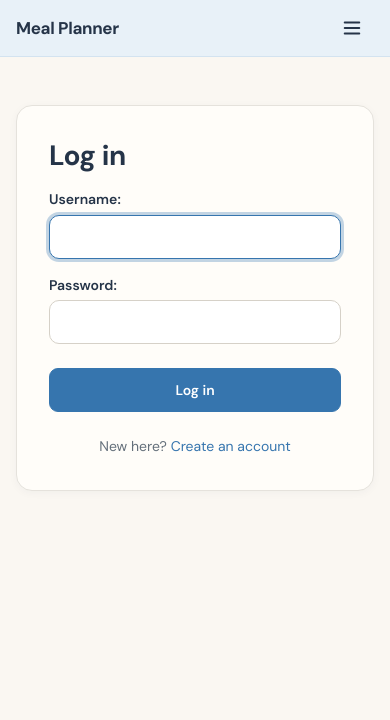
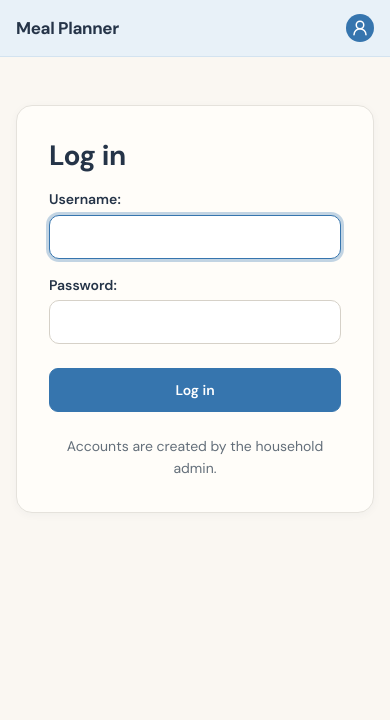
Before and after one commit to JorgeLg3/mealplanner, a Django app: page /auth/login/ in a window 390 px wide. Shown: the top 720 px of the page. Run offline with Django 5.2, Linux system fonts and the light colour scheme; parts of the project's set-up code (start-up, migrations or seed data) failed here and were passed over.

Commit message:
update auth to be mandatory

```diff
--- a/accounts/urls.py
+++ /dev/null
@@ -1,6 +0,0 @@
-from django.urls import path
-from .views import SignUpView
-
-urlpatterns = [
-    path("signup/", SignUpView.as_view(), name="signup"),
-]
--- a/django_project/settings.py
+++ b/django_project/settings.py
@@ -59,6 +59,9 @@ MIDDLEWARE = [
     "django.middleware.common.CommonMiddleware",
     "django.middleware.csrf.CsrfViewMiddleware",
     "django.contrib.auth.middleware.AuthenticationMiddleware",
+    # Whole site requires login; public views opt out with @login_not_required
+    # (Django's own login/logout/password-reset views already do).
+    "django.contrib.auth.middleware.LoginRequiredMiddleware",
     "django.contrib.messages.middleware.MessageMiddleware",
     "django.middleware.clickjacking.XFrameOptionsMiddleware",
 ]
--- a/django_project/urls.py
+++ b/django_project/urls.py
@@ -10,7 +10,6 @@ urlpatterns = [
     path("todo/", include("todo.urls")),
     path("health/", include("healthcheck.urls")),
     path("auth/", include("django.contrib.auth.urls")),
-    path("auth/", include("accounts.urls")),
     path("admin/", admin.site.urls),
 ]
 
--- a/healthcheck/views.py
+++ b/healthcheck/views.py
@@ -1,7 +1,9 @@
+from django.contrib.auth.decorators import login_not_required
+from django.db import connection
 from django.http import JsonResponse
-from django.db import connection
 
 
+@login_not_required  # probes and monitors aren't logged in
 def health_check(_request):
     try:
         with connection.cursor() as cursor:
--- a/static/css/base.css
+++ b/static/css/base.css
@@ -840,15 +840,33 @@ label {
     display: block;
   }
 
-  .site-account-menu > summary {
-    width: 2.75rem;
-    min-height: 2.75rem;
-    color: var(--color-text);
+  /* Round avatar (initial) that opens the account menu. */
+  .site-avatar {
+    display: grid;
+    place-items: center;
+    width: 2.25rem;
+    height: 2.25rem;
+    /* 44px touch target around the 36px circle */
+    margin: -0.25rem;
+    border: 0.25rem solid transparent;
+    background-clip: padding-box;
+    border-radius: 50%;
+    background-color: var(--color-primary);
+    color: var(--color-on-primary);
+    font-size: var(--text-sm);
+    font-weight: 700;
+    cursor: pointer;
+    transition: background-color var(--duration-fast) var(--ease);
   }
 
-  .site-account-menu > summary .icon {
-    width: 1.375rem;
-    height: 1.375rem;
+  .site-avatar:hover,
+  .site-account-menu[open] > .site-avatar {
+    background-color: var(--color-primary-hover);
+  }
+
+  .site-avatar .icon {
+    width: 1.125rem;
+    height: 1.125rem;
   }
 
   .site-main {
--- a/templates/base.html
+++ b/templates/base.html
@@ -24,6 +24,7 @@
 
         {# Active section: prefix match on the path. Templates live under the #}
         {# planner URL, so Planner is only active outside the templates pages. #}
+        {% if user.is_authenticated %}
         <nav class="site-nav" aria-label="Main">
           <a href="{{ planner_url }}"
              {% if planner_url in request.path and templates_url not in request.path %}class="is-active" aria-current="page"{% endif %}>{% include "icons/calendar.svg" %}<span>Planner</span></a>
@@ -34,6 +35,7 @@
           <a href="{{ todos_url }}"
              {% if todos_url in request.path %}class="is-active" aria-current="page"{% endif %}>{% include "icons/square-check.svg" %}<span>Todos</span></a>
         </nav>
+        {% endif %}
 
         <div class="site-auth">
           {% if user.is_authenticated %}
@@ -44,13 +46,15 @@
             </form>
           {% else %}
             <a href="{% url 'login' %}">Log in</a>
-            <a href="{% url 'signup' %}">Sign up</a>
           {% endif %}
         </div>
 
-        {# Mobile: account actions move into a menu; sections go to the tab bar. #}
+        {# Mobile: account actions sit behind the avatar; sections go to the tab bar. #}
         <details class="menu site-account-menu">
-          <summary class="btn icon-btn" aria-label="Account menu">{% include "icons/menu.svg" %}</summary>
+          {# Avatar: the user's initial, or a person outline when signed out. #}
+          <summary class="site-avatar" aria-label="{% if user.is_authenticated %}Account menu for {{ user.username }}{% else %}Account menu{% endif %}">
+            {% if user.is_authenticated %}{{ user.username|first|upper }}{% else %}{% include "icons/user.svg" %}{% endif %}
+          </summary>
           <div class="menu__items">
             {% if user.is_authenticated %}
               <span class="menu__label">Signed in as {{ user.username }}</span>
@@ -60,8 +64,7 @@
               </form>
             {% else %}
               <a href="{% url 'login' %}">Log in</a>
-              <a href="{% url 'signup' %}">Sign up</a>
-            {% endif %}
+              {% endif %}
           </div>
         </details>
       </div>
@@ -74,13 +77,15 @@
     {# Shown by app.js when an HTMX request fails. #}
     <div class="toast" id="toast" role="status" aria-live="polite" hidden></div>
 
-    {# Mobile bottom tab bar (hidden on wide screens). #}
+    {# Mobile bottom tab bar (hidden on wide screens); signed-in only. #}
+    {% if user.is_authenticated %}
     <nav class="tab-bar" aria-label="Sections">
       <a href="{{ planner_url }}" {% if planner_url in request.path and templates_url not in request.path %}class="is-active" aria-current="page"{% endif %}>{% include "icons/calendar.svg" %}<span>Planner</span></a>
       <a href="{{ templates_url }}" {% if templates_url in request.path %}class="is-active" aria-current="page"{% endif %}>{% include "icons/layers.svg" %}<span>Templates</span></a>
       <a href="{{ recipes_url }}" {% if recipes_url in request.path %}class="is-active" aria-current="page"{% endif %}>{% include "icons/book-open.svg" %}<span>Recipes</span></a>
       <a href="{{ todos_url }}" {% if todos_url in request.path %}class="is-active" aria-current="page"{% endif %}>{% include "icons/square-check.svg" %}<span>Todos</span></a>
     </nav>
+    {% endif %}
     <script src="{% static 'js/app.js' %}" defer></script>
     <script src="{% static 'js/combobox.js' %}" defer></script>
   </body>
--- a/templates/registration/login.html
+++ b/templates/registration/login.html
@@ -10,6 +10,6 @@
       {{ form.as_p }}
       <button type="submit">Log in</button>
     </form>
-    <p class="auth-card__switch">New here? <a href="{% url 'signup' %}">Create an account</a></p>
+    <p class="auth-card__switch">Accounts are created by the household admin.</p>
   </div>
 {% endblock content %}
```
Also changed, not shown: accounts/views.py (deleted, +0 -10 lines), django_project/test_utils.py (added, +14 -0 lines), pages/tests.py (+57 -5 lines), planner/tests.py (+8 -10 lines), recipes/tests.py (+7 -4 lines), templates/registration/signup.html (deleted, +0 -15 lines), todo/tests.py (+12 -9 lines), pages/views.py (line endings or trailing spaces), templates/icons/menu.svg (deleted), templates/icons/user.svg (added).
